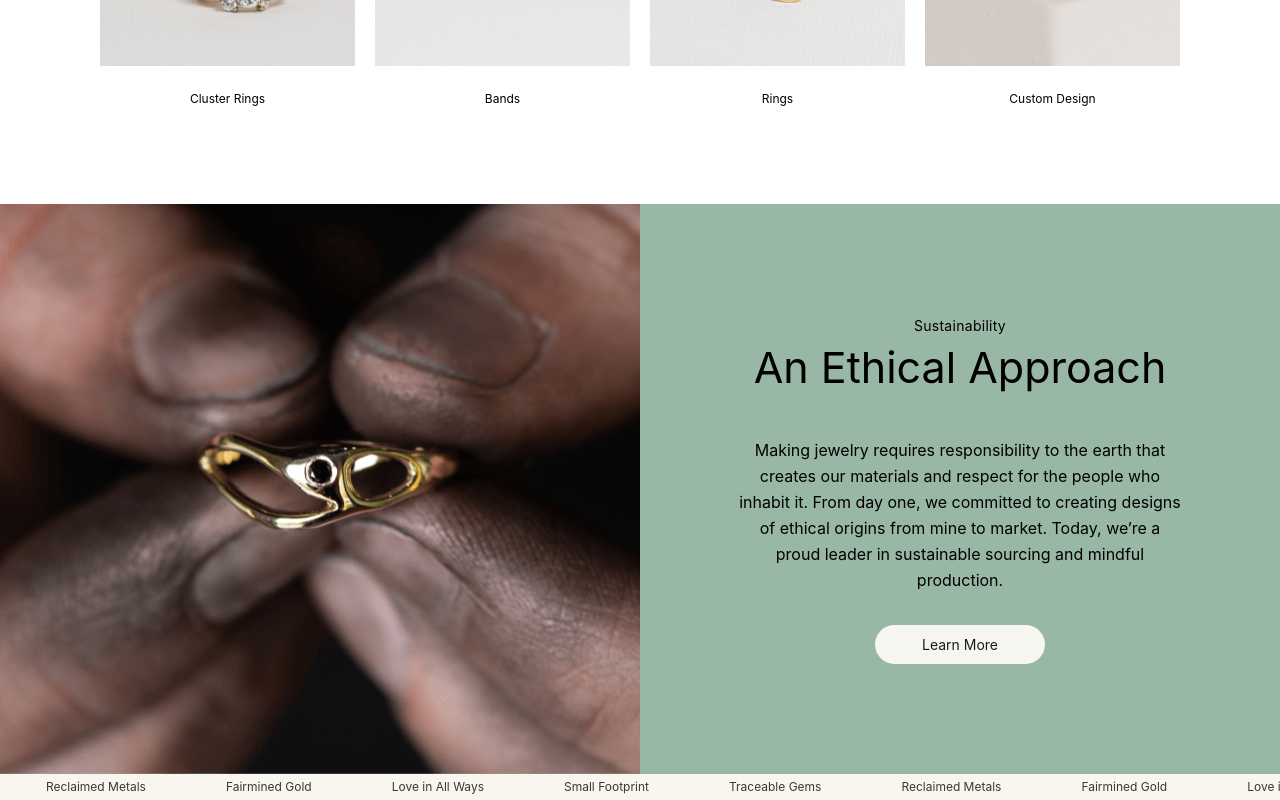
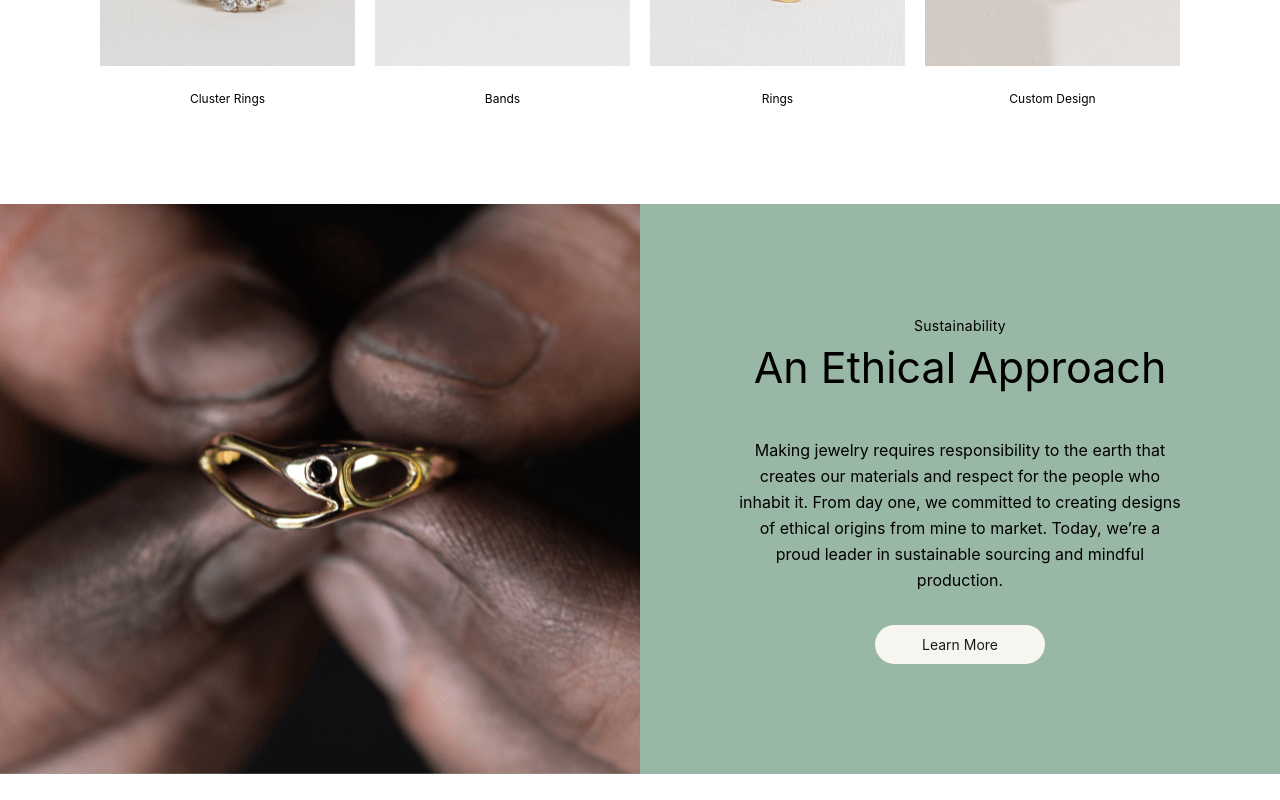
Before and after one commit to ShuxratXoliqnazarov/jewlry, a React (Vite) app: page / in a window 1280 px wide. Shown: the part 1273-2073 px from the top of the page. After the commit the page ends 2047 px from the top, so only its background shows below. Built offline with nearby package versions, Linux system fonts and the light colour scheme.

Commit message:
chore: remove marquee from ethical approach

```diff
--- a/src/widgets/ethical-approach/ethical-approach.jsx
+++ b/src/widgets/ethical-approach/ethical-approach.jsx
@@ -1,28 +1,15 @@
 import ethicalImage from '../../assets/ethical-approach.png'
-import { Marquee } from '../../shared/ui'
 import EthicalPanel from './ethical-panel'
-
-const MARQUEE_ITEMS = [
-	'Traceable Gems',
-	'Reclaimed Metals',
-	'Fairmined Gold',
-	'Love in All Ways',
-	'Small Footprint',
-]
 
 export default function EthicalApproach() {
 	return (
-		<section id='ethics'>
-			<div className='grid bg-[#98b7a4] md:min-h-[570px] md:grid-cols-2'>
+		<section id='ethics' className='grid bg-[#98b7a4] md:min-h-[570px] md:grid-cols-2'>
 			<img
 				src={ethicalImage}
 				alt='Hands holding a handcrafted gold ring'
 				className='h-full max-h-[570px] w-full object-cover md:max-h-none'
 			/>
 			<EthicalPanel />
-			</div>
-
-			<Marquee items={MARQUEE_ITEMS} className='bg-[#f9f6f0] text-[#373938]' />
 		</section>
 	)
 }
```
Lines whose indentation alone changed are shown as unchanged.
